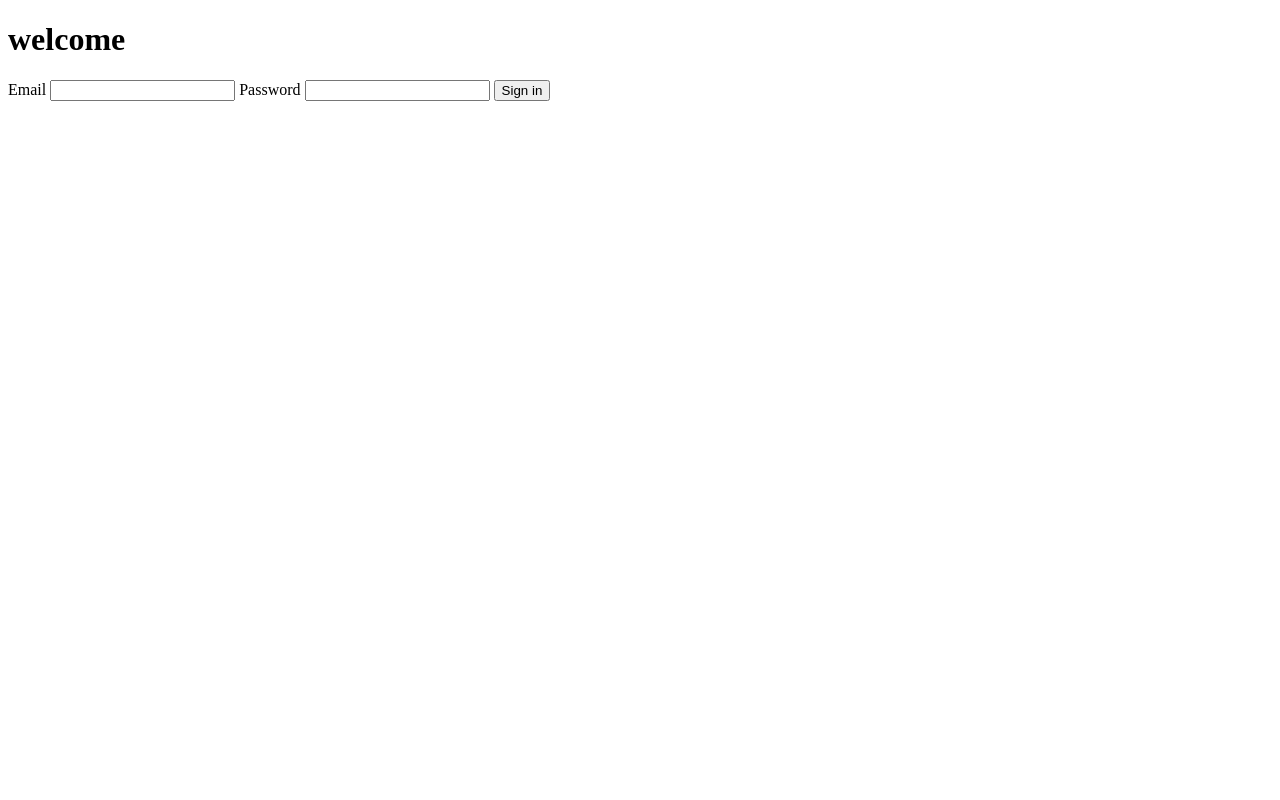
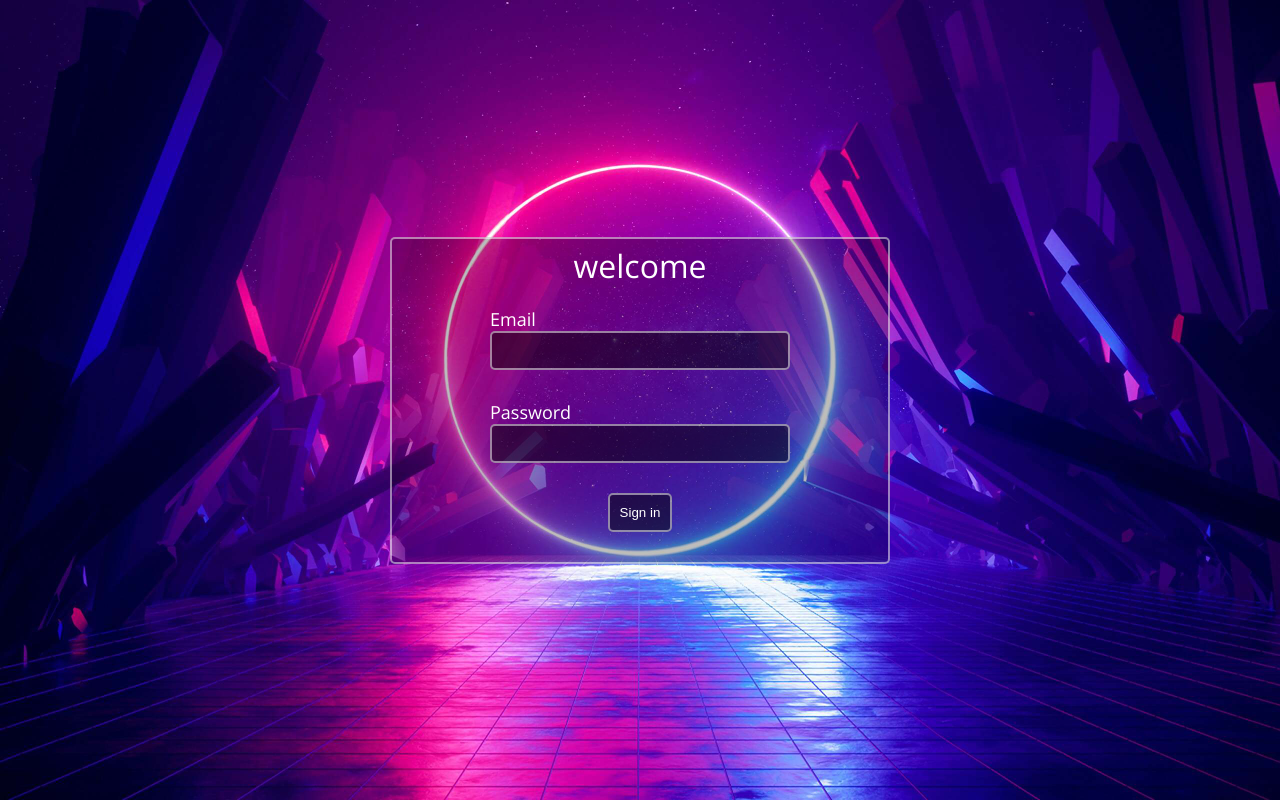
Before and after one commit to biswajitRapidsoft/transparent_login_page_2024, a plain HTML site: page index.html in a window 1280 px wide. Drawn offline with nearby package versions, Linux system fonts and the light colour scheme; the site is published under a folder, as on GitHub Pages, so addresses that start at the root find nothing.

Commit message:
changed path of images and style sheet

```diff
--- a/index.html
+++ b/index.html
@@ -3,7 +3,7 @@
   <head>
     <meta charset="UTF-8" />
     <meta name="viewport" content="width=device-width, initial-scale=1.0" />
-    <link rel="stylesheet" href="/style2.css" />
+    <link rel="stylesheet" href="./style2.css" />
     <title>title-page</title>
   </head>
   <body>
--- a/style2.css
+++ b/style2.css
@@ -6,7 +6,7 @@
     box-sizing: border-box;
 }
 body{
-    background-image: url(/img/bg.jpg);
+    background-image: url(./img/bg.jpg);
     background-size: cover;
     background-position: center;
     background-repeat: no-repeat;
```
